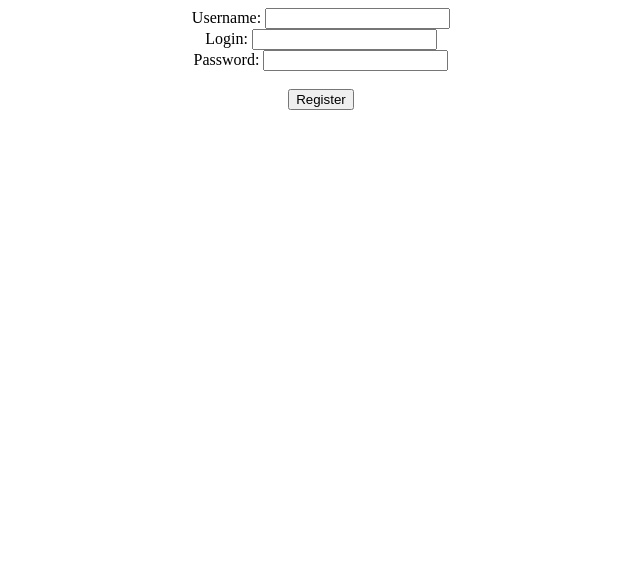
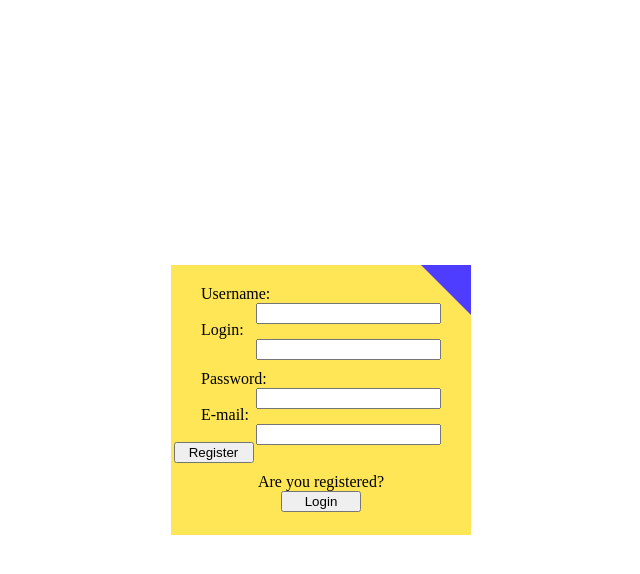
Before and after one commit to mateusz7812/lists_web, a Flask app: page /user/register in a window 1280 px wide. Shown: the top 574 px of the page, without its empty margins (319-959 px from the left). Run offline with Flask 2, Linux system fonts and the light colour scheme.

Commit message:
layout menu

```diff
--- a/app.py
+++ b/app.py
@@ -7,19 +7,38 @@ app = Flask(__name__)
 requester = Requester()
 
 
-def get_user_key():
+def add_user_to_session(user_id, user_key):
+    db_request = requester.make_request(
+        {"account": {"type": "session",
+                     "user_id": user_id, "key": user_key},
+         "object": {"type": "account",
+                    "id": user_id},
+         "action": "get"})
+
+    user = db_request["objects"]
+    if user:
+        session["user"] = user[0]
+    return user
+
+
+def check_session():
     if "user_id" in request.cookies.keys() and "user_key" in request.cookies.keys():
         user_id = int(request.cookies.get("user_id"))
         user_key = request.cookies.get("user_key")
         session['logged'] = True
+        if "user" not in session.keys():
+            if not add_user_to_session(user_id, user_key):
+                return None
         return user_id, user_key
     session['logged'] = False
+    if 'user' in session.keys():
+        session.pop('user')
     return None
 
 
 @app.route("/")
 def index():
-    if get_user_key():
+    if check_session():
         return redirect(url_for("lists_menu"))
     else:
         return redirect(url_for("login"))
@@ -27,23 +46,31 @@ def index():
 
 @app.route("/user")
 def user_home():
-    keys = get_user_key()
+    keys = check_session()
     if keys:
         user_id, user_key = keys
         db_request = requester.make_request(
             {"account": {"type": "session",
                          "user_id": user_id, "key": user_key},
              "object": {"type": "account",
-                        "id": id},
+                        "id": user_id},
              "action": "get"})
-        return render_template("user_home.html", user=db_request["objects"][0])
+        user = db_request["objects"][0]
+        db_request = requester.make_request(
+            {"account": {"type": "session",
+                         "user_id": user_id, "key": user_key},
+             "object": {"type": "list",
+                        "user_id": user_id},
+             "action": "get"})
+        lists = db_request["objects"]
+        return render_template("user_home.html", user=user, lists=lists)
     else:
         return redirect(url_for("index"))
 
 
 @app.route("/user/<id>")
 def user(id):
-    keys = get_user_key()
+    keys = check_session()
     if keys:
         user_id, user_key = keys
         if int(id) == user_id:
@@ -77,7 +104,7 @@ def user(id):
 
 @app.route("/user/register", methods=["GET", "POST"])
 def register():
-    if get_user_key():
+    if check_session():
         return redirect(url_for("index"))
     if request.method == "POST":
         response = requester.make_request(
@@ -95,7 +122,7 @@ def register():
 
 @app.route("/user/login", methods=["GET", "POST"])
 def login():
-    if get_user_key():
+    if check_session():
         return redirect(url_for("index"))
 
     if request.method == "POST":
@@ -137,7 +164,7 @@ def login():
 
 @app.route("/user/logout")
 def logout():
-    keys = get_user_key()
+    keys = check_session()
     response = make_response(redirect(url_for("index")))
     if keys:
         response.set_cookie('user_id', '', expires=0)
@@ -147,7 +174,7 @@ def logout():
 
 @app.route("/list")
 def lists_menu():
-    keys = get_user_key()
+    keys = check_session()
     if keys:
         user_id, user_key = keys
         db_request = requester.make_request(
@@ -157,7 +184,7 @@ def lists_menu():
                         "user_id": user_id},
              "action": "get"})
         if db_request["status"] == "handled":
-            return render_template("lists_menu.html", lists=db_request["objects"])
+            return render_template("lists_menu.html", units=[{"name": "basic", "lists": db_request["objects"]}])
         else:
             return render_template("lists_menu.html", error=db_request["error"])
     else:
@@ -166,7 +193,7 @@ def lists_menu():
 
 @app.route("/list/add", methods=["GET", "POST"])
 def list_add():
-    keys = get_user_key()
+    keys = check_session()
     if keys:
         if request.method == "POST":
             user_id, user_key = keys
@@ -189,7 +216,7 @@ def list_add():
 
 @app.route("/list/<list_id>")
 def list(list_id):
-    keys = get_user_key()
+    keys = check_session()
     if keys:
         user_id, user_key = keys
         db_request = requester.make_request(
@@ -204,9 +231,9 @@ def list(list_id):
         return redirect(url_for("index"))
 
 
-@app.route("/list/del")
+@app.route("/list/del", methods=["POST"])
 def list_del():
-    keys = get_user_key()
+    keys = check_session()
     if keys and request.method == "POST":
         user_id, user_key = keys
         requester.make_request(
@@ -223,7 +250,7 @@ def list_del():
 @app.route('/search')
 def search():
     results = []
-    keys = get_user_key()
+    keys = check_session()
     if keys:
         user_id, user_key = keys
         response = requester.make_request(
@@ -237,6 +264,19 @@ def search():
             result["type"] = "user"
             result["url"] = url_for("user", id=result["id"])
             results.append(result)
+
+        response = requester.make_request(
+            {"account": {"type": "session",
+                         "user_id": user_id,
+                         "key": user_key},
+             "object": {"type": "list",
+                        "name": request.args.get("query")},
+             "action": "get"})
+        for result in response["objects"]:
+            result["type"] = "list"
+            result["url"] = url_for("list", list_id=result["id"])
+            results.append(result)
+
         return render_template("search_results.html", results=results, query=request.args.get('query'))
     else:
         return redirect(url_for("index"))
@@ -244,7 +284,7 @@ def search():
 
 @app.route('/follow/<id>')
 def follow(id):
-    keys = get_user_key()
+    keys = check_session()
     if keys:
         user_id, user_key = keys
         response = requester.make_request(
@@ -260,7 +300,7 @@ def follow(id):
 
 @app.route('/unfollow/<id>')
 def unfollow(id):
-    keys = get_user_key()
+    keys = check_session()
     if keys:
         user_id, user_key = keys
         response = requester.make_request(
--- /dev/null
+++ b/static/css/login.css
@@ -0,0 +1,32 @@
+
+form{
+    position: absolute;
+    width: 300px;
+    height: 210px;
+    background-color: #FFE657;
+    padding-top: 20px;
+    left: 50%;
+    top: 50%;
+    transform: translate(-50%, -50%);
+}
+
+
+form:before {
+    content: '';
+    position: absolute;
+    top: 0; right: 0;
+    border-top: 50px solid #4E3DFF;
+    border-left: 50px solid rgba(1,1,1, 0.0);
+    width: 0;
+}
+
+
+input[type="button"],
+input[type="submit"]{
+    width: 80px;
+
+}
+
+input{
+    margin-bottom: 10px;
+}
--- a/static/css/main.css
+++ b/static/css/main.css
@@ -1,3 +1,9 @@
 body{
     text-align: center;
+    padding-top: 20px;
 }
+
+.result{
+    margin:10px;
+    border: 1px solid black;
+}
--- /dev/null
+++ b/static/css/menu.css
@@ -0,0 +1,23 @@
+.menu_div{
+    width: 80px;
+    height: 80px;
+    float: left;
+    background-color: gray;
+    justify-content: center;
+    display: flex;
+    align-items: center;
+    margin: 10px;
+    cursor: pointer;
+}
+
+#menu{
+    margin-left: 20px;
+    position: fixed;
+    width: 30px;
+    top: 50%;
+    transform: translate(0, -50%)
+}
+
+#search_bar{
+    display: none;
+}
--- /dev/null
+++ b/static/css/register.css
@@ -0,0 +1,21 @@
+label{
+    width: 80%;
+    margin-left: 10%;
+    margin-right: 10%;
+    display: block;
+    text-align: left;
+}
+
+input[type="text"],
+input[type="password"],
+input[type="email"]{
+    float: right;
+}
+
+form{
+    height: 250px;
+}
+
+#login_label{
+    text-align: center;
+}
--- a/templates/main.html
+++ b/templates/main.html
@@ -2,6 +2,7 @@
 <html lang="pl">
 <head>
     <link rel="stylesheet" type="text/css" href="../static/css/main.css"/>
+    <link rel="stylesheet" type="text/css" href="../static/css/menu.css"/>
     {% block head %}
     {% endblock %}
 </head>
--- a/templates/menu.html
+++ b/templates/menu.html
@@ -1,8 +1,39 @@
-<div>
-    {% if session["logged"] %}
-        <input type="button" id="log_out_btn" value="Log out" onclick="document.location='{{ url_for("logout") }}'"/>
-        <form method="GET" action="{{ url_for("search")}}">
-            <input type="search" id="search_bar" name="query" placeholder="search"/>
-        </form>
-    {% endif %}
-</div>
+
+{% if session["logged"] %}
+    <div id="menu">
+        <div class="menu_div" id="search_div">
+            <span id="search_text">Search</span>
+            <form method="GET" action="{{ url_for("search")}}">
+                <input type="search" id="search_bar" name="query" placeholder="search"/>
+            </form>
+        </div>
+        <div class="menu_div" id="add_list_div" onclick="document.location='{{ url_for("list_add") }}'">New</div>
+        <div class="menu_div" id="lists_menu_div" onclick="document.location='{{ url_for("lists_menu") }}'">All</div>
+        <div class="menu_div" id="invites_div" onclick="document.location='#'">Invites</div>
+        <div class="menu_div" id="upcoming_div" onclick="document.location='#'">Upcoming</div>
+        <div class="menu_div" id="followed_div" onclick="document.location='#'">Followed`s</div>
+        <div class="menu_div" id="user_div" onclick="document.location='{{ url_for("user_home") }}'">{{ session["user"]["nick"] }}</div>
+        <div class="menu_div" id="settings_div" onclick="document.location='#'">Settings</div>
+        <div class="menu_div" id="log_out_div" onclick="document.location='{{ url_for("logout") }}'">Log out</div>
+    </div>
+{% endif %}
+
+<script>
+    let status = 1;
+    let divWidth = document.getElementById('search_div').style.width;
+    document.getElementById('search_div').onclick = function () {
+        if(status){
+            document.getElementById('search_div').style.width = '200px';
+            document.getElementById('search_text').style.display = 'none';
+            document.getElementById('search_bar').style.display = 'inline';
+            status = 0;
+        }
+        else{
+            document.getElementById('search_div').style.width = divWidth;
+            document.getElementById('search_text').style.display = 'inline';
+            document.getElementById('search_bar').style.display = 'none';
+            status = 1;
+        }
+    };
+
+</script>
--- a/templates/register.html
+++ b/templates/register.html
@@ -2,23 +2,38 @@
 
 {% block head %}
     <title>Register user</title>
+    <link rel="stylesheet" type="text/css" href="../static/css/login.css"/>
+    <link rel="stylesheet" type="text/css" href="../static/css/register.css"/>
+
+
 {% endblock %}
 
 {% block body %}
     <form method="POST" action="{{ url_for("register")}}">
         <label>
             Username:
-            <input type="text" name="nick">
+            <input required type="text" name="nick">
         </label>
         <label><br>
             Login:
-            <input type="text" name="login">
+            <input required type="text" name="login">
         </label><br>
         <label>
             Password:
-            <input type="password" name="password">
+            <input required type="password" name="password">
         </label><br>
-        {{ info }}<br>
-        <input type="submit" value="Register">
+        <label>
+            E-mail:
+            <input required type="email" name="email">
+        </label><br>
+        {% if info %}
+            {{ info }}<br>
+        {% endif %}
+        <input type="submit" value="Register"><br>
+        <label id="login_label">
+            Are you registered?<br>
+            <input type="button" id="login" value="Login" onclick="document.location='{{ url_for("login") }}'">
+        </label>
+
     </form>
 {% endblock %}
--- a/templates/search_results.html
+++ b/templates/search_results.html
@@ -7,6 +7,7 @@
 {% block body %}
     {% for result in results %}
         <div class="result" onclick="document.location='{{ result["url"] }}'">
+            <p>{{ result["type"] }}</p>
             {% if result["type"] == "user" %}
                 <h5 id="user_nick">{{ result["nick"] }}</h5>
             {% elif result["type"] == "list" %}
--- a/templates/user.html
+++ b/templates/user.html
@@ -1,7 +1,7 @@
 {% extends "main.html" %}
 
 {% block head %}
-    <title>{{ user["nick"] }}</title>
+    <h1>{{ user["nick"] }}</h1>
 
 {% endblock %}
 
@@ -37,6 +37,6 @@
             }
         </script>
     {% endif %}
-    <input type="button" id="back_btn" value="Back" onclick="document.location='{{ url_for("lists_menu") }}'"/>
+    <input type="button" id="back_btn" value="Back" onclick="document.location='{{ request.headers.get("Referer") }}'"/>
 
 {% endblock %}
```
Also changed, not shown: static/css/lists_menu.css (added, +10 -0 lines), templates/lists_menu.html (+10 -5 lines), templates/login.html (+16 -10 lines), templates/user_home.html (+14 -1 lines), test/test_app.py (+75 -4 lines), test/tests.py (+2 -0 lines).
